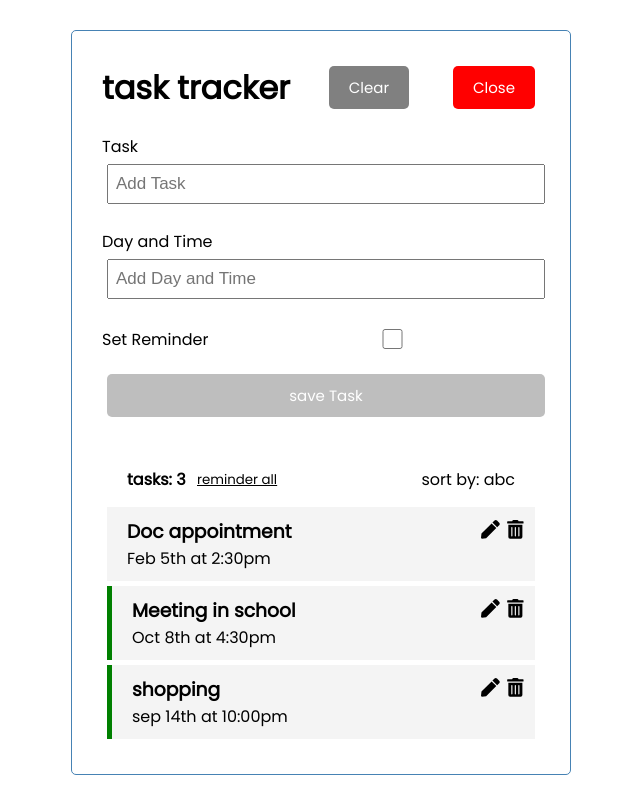
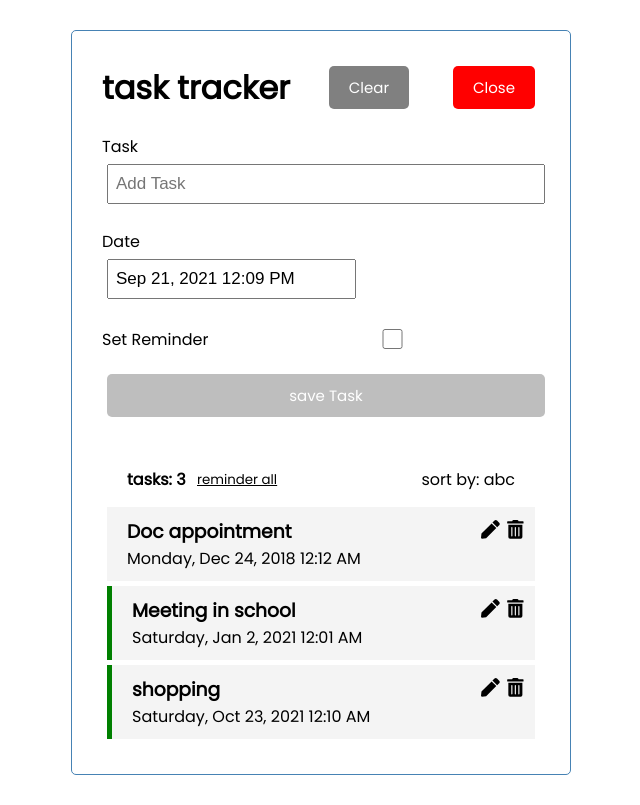
Before and after one commit to sapirhirsch/todo-list-app, a React (Create React App) app: page / in a window 1280 px wide. Both pictures are taken after a click on the button "Add". Shown: the whole page, without its empty margins (319-959 px from the left). Built offline with nearby package versions, Linux system fonts and the light colour scheme.

Commit message:
change to Date obj, in edit still mot working

```diff
--- a/package.json
+++ b/package.json
@@ -6,9 +6,11 @@
     "@testing-library/jest-dom": "^5.14.1",
     "@testing-library/react": "^11.2.7",
     "@testing-library/user-event": "^12.8.3",
+    "dateformat": "^5.0.1",
     "prop-types": "^15.7.2",
     "react": "^17.0.2",
     "react-beautiful-dnd": "^13.1.0",
+    "react-datepicker": "^4.2.1",
     "react-dom": "^17.0.2",
     "react-icons": "^4.2.0",
     "react-scripts": "4.0.3",
--- a/src/App.js
+++ b/src/App.js
@@ -13,19 +13,19 @@ const App = () => {
         {
             id: '1',
             text: 'Doc appointment',
-            day: 'Feb 5th at 2:30pm',
+            day: new Date(2018, 11, 24),
             reminder: false,
         },
         {
             id: '2',
             text: 'Meeting in school',
-            day: 'Oct 8th at 4:30pm',
+            day: new Date(2020, 12, 2),
             reminder: true,
         },
         {
             id: '3',
             text: 'shopping',
-            day: 'sep 14th at 10:00pm',
+            day: new Date(2021, 9, 23),
             reminder: true,
         },
     ]);
@@ -62,10 +62,10 @@ const App = () => {
     const addTask = (task) => {
         const newTask = { id: uuid(), ...task };
         setTasks([...tasks, newTask]);
+        setIsSort(false);
     };
 
     const changeShowAddTask = (showAddTaskValue = !showAddTask) => {
-        console.log(showAddTaskValue);
         setShowAddTask(showAddTaskValue);
     };
 
--- a/src/components/AddTask.js
+++ b/src/components/AddTask.js
@@ -1,9 +1,11 @@
 import React from 'react';
 import { useState } from 'react';
+import ReactDatePicker from 'react-datepicker';
+import 'react-datepicker/dist/react-datepicker.css';
 
 const AddTask = ({ onAdd, onSubmitForm }) => {
     const [text, setText] = useState('');
-    const [day, setDay] = useState('');
+    const [day, setDay] = useState(new Date());
     const [reminder, setReminder] = useState(false);
 
     const onSubmit = (e) => {
@@ -15,6 +17,10 @@ const AddTask = ({ onAdd, onSubmitForm }) => {
         setDay('');
         setReminder(false);
         onSubmitForm(false);
+    };
+
+    const onDate = (date) => {
+        setDay(date);
     };
     return (
         <form className='add-form' onSubmit={onSubmit}>
@@ -28,14 +34,19 @@ const AddTask = ({ onAdd, onSubmitForm }) => {
                 ></input>
             </div>
             <div className='form-control'>
-                <label>Day and Time</label>
-                <input
-                    type='text'
-                    placeholder='Add Day and Time'
-                    value={day}
-                    onChange={(e) => setDay(e.target.value)}
-                ></input>
+                <label>Date</label>
+                <ReactDatePicker
+                    selected={day}
+                    onChange={(day) => onDate(day)}
+                    showTimeSelect
+                    timeFormat='HH:mm'
+                    timeIntervals={30}
+                    timeCaption='time'
+                    dateFormat='MMM d, yyyy h:mm aa'
+                    placeholderText='Add date'
+                />
             </div>
+
             <div className='form-control form-control-check'>
                 <label>Set Reminder</label>
                 <input
--- a/src/components/Task.js
+++ b/src/components/Task.js
@@ -1,10 +1,18 @@
 import { FaTimes, FaPen, FaCheck, FaTrashAlt } from 'react-icons/fa';
 import { useState } from 'react';
+import dateFormat from 'dateformat';
+import ReactDatePicker from 'react-datepicker';
+import 'react-datepicker/dist/react-datepicker.css';
 
 const Task = ({ task, onDelete, onToggle, onEdit }) => {
     const [isUserEdit, setIsUserEdit] = useState(false);
     const [text, setText] = useState(task.text);
     const [day, setDay] = useState(task.day);
+    const options = {
+        weekday: 'long',
+        month: 'short',
+        day: 'numeric',
+    };
 
     const onPressEdit = () => {
         setIsUserEdit(!isUserEdit);
@@ -20,6 +28,10 @@ const Task = ({ task, onDelete, onToggle, onEdit }) => {
         setIsUserEdit(false);
         setText(task.text);
         setDay(task.day);
+    };
+
+    const onDate = (date) => {
+        setDay(date);
     };
 
     if (isUserEdit) {
@@ -65,15 +77,19 @@ const Task = ({ task, onDelete, onToggle, onEdit }) => {
                         onClick={() => onDelete(task.id)}
                     />
                 </h3>
-                <h3>
-                    <input
-                        className='edit-p'
-                        type='text'
-                        placeholder='Add Day and Time'
-                        value={day}
-                        onChange={(e) => setDay(e.target.value)}
-                    ></input>
-                </h3>
+                <div className='edit-p'>
+                    <ReactDatePicker
+                        selected={day}
+                        onChange={(day) => onDate(day)}
+                        showTimeSelect
+                        timeFormat='HH:mm'
+                        timeIntervals={30}
+                        timeCaption='time'
+                        dateFormat='MMM d, yyyy h:mm aa'
+                        placeholderText='Add date'
+                        value={dateFormat(task.day, 'mmm d, yyyy h:mm TT')}
+                    />
+                </div>
             </div>
         );
     } else
@@ -101,7 +117,7 @@ const Task = ({ task, onDelete, onToggle, onEdit }) => {
                         onClick={() => onDelete(task.id)}
                     />
                 </h3>
-                <p>{task.day}</p>
+                <p>{dateFormat(task.day, 'dddd, mmm d, yyyy h:mm TT')}</p>
             </div>
         );
 };
```
Also changed, not shown: 1 other file (tests, documents, lock files or other folders).
